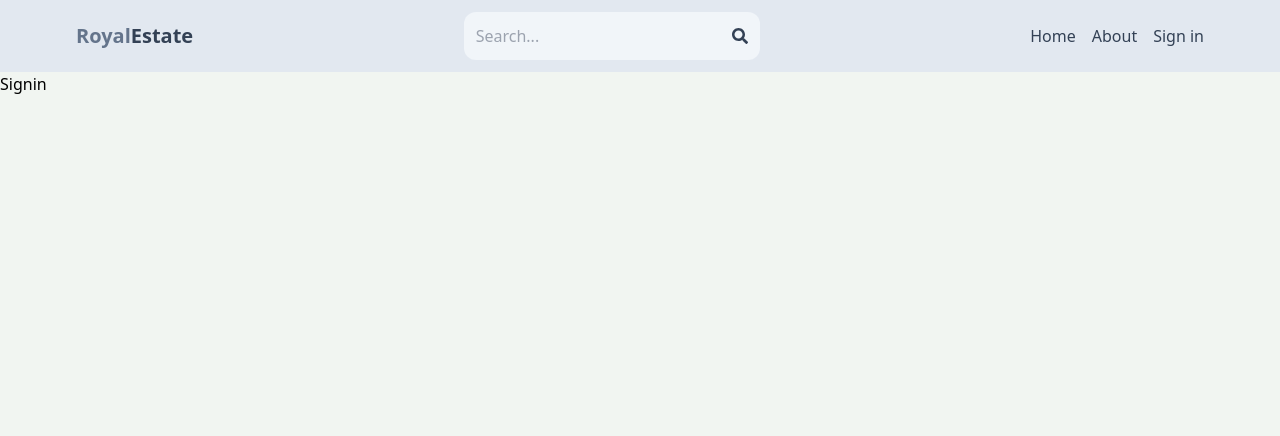
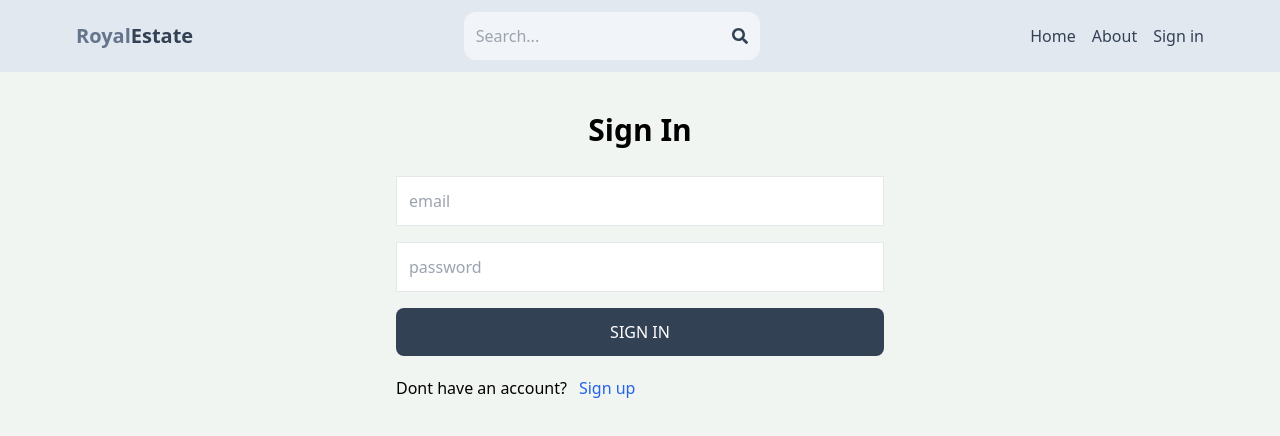
Before and after one commit to pathan900/real-estate-mern, a React (Vite) app in the folder client/: page /sign-in in a window 1280 px wide. Shown: the top 436 px of the page. Built offline with nearby package versions, Linux system fonts and the light colour scheme.

Commit message:
sign-in UI

```diff
--- a/client/src/pages/Signin.jsx
+++ b/client/src/pages/Signin.jsx
@@ -1,9 +1,73 @@
-import React from 'react'
+import React, { useState } from "react";
+import { Link, useNavigate } from "react-router-dom";
 
-const Signin = () => {
+const SignIn = () => {
+  const [formData, setFormData] = useState({});
+  const [loading, setLoading] = useState(false);
+  const [error, setError] = useState(null);
+  const navigate = useNavigate();
+
+  const handleOnChange = (e) => {
+    setFormData({ ...formData, [e.target.id]: e.target.value });
+  };
+
+  const handleSubmit = async (e) => {
+    e.preventDefault();
+    setLoading(true);
+    try {
+      const res = await fetch("/api/auth/signin", {
+        method: "POST",
+        headers: {
+          "Content-Type": "application/json",
+        },
+        body: JSON.stringify(formData),
+      });
+
+      const data = await res.json();
+      if (data.success == false) {
+        setError(data.message);
+        return;
+      }
+      setError(null);
+      navigate("/");
+    } catch (error) {
+      setError(error.message);
+    } finally {
+      setLoading(false);
+    }
+  };
+
   return (
-    <div>Signin</div>
-  )
-}
+    <div className="p-3 max-w-lg mx-auto">
+      <h1 className="text-center text-3xl font-semibold my-7">Sign In</h1>
+      <form className="flex flex-col gap-4" onSubmit={handleSubmit}>
+        <input
+          type="email"
+          placeholder="email"
+          id="email"
+          className="border p-3"
+          onChange={handleOnChange}
+        />
+        <input
+          type="password"
+          placeholder="password"
+          id="password"
+          className="border p-3"
+          onChange={handleOnChange}
+        />
+        <button className="bg-slate-700 text-white uppercase rounded-lg hover:opacity-95 disabled:opacity-50 p-3">
+          {loading ? "Wait..." : "Sign In"}
+        </button>
+      </form>
+      <div className="flex mt-5 gap-3">
+        <p>Dont have an account?</p>
+        <Link to={"/sign-up"}>
+          <span className="text-blue-600">Sign up</span>
+        </Link>
+      </div>
+      {<p className="text-red-600 mt-2">{error}</p>}
+    </div>
+  );
+};
 
-export default Signin
+export default SignIn;
```
